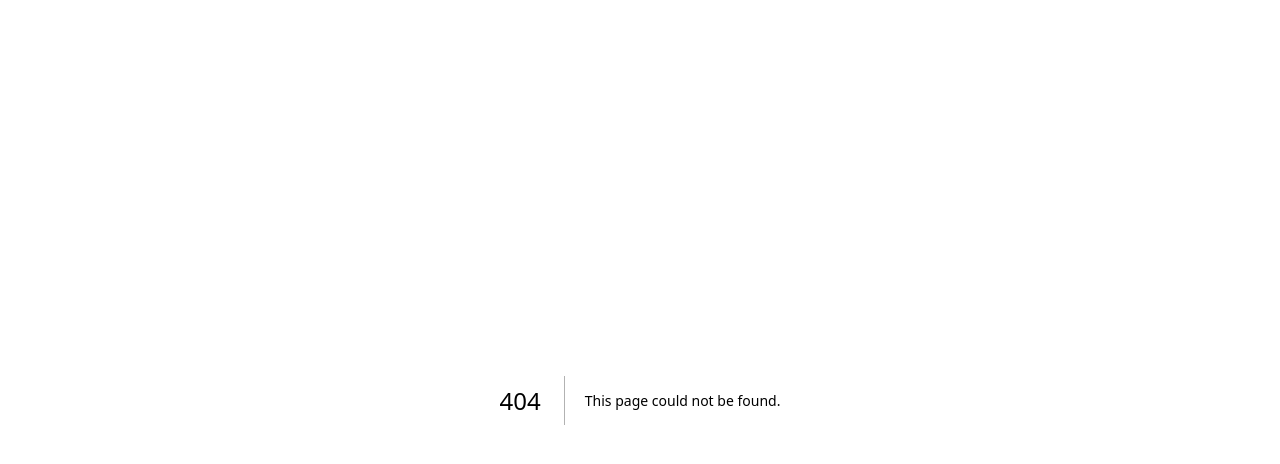
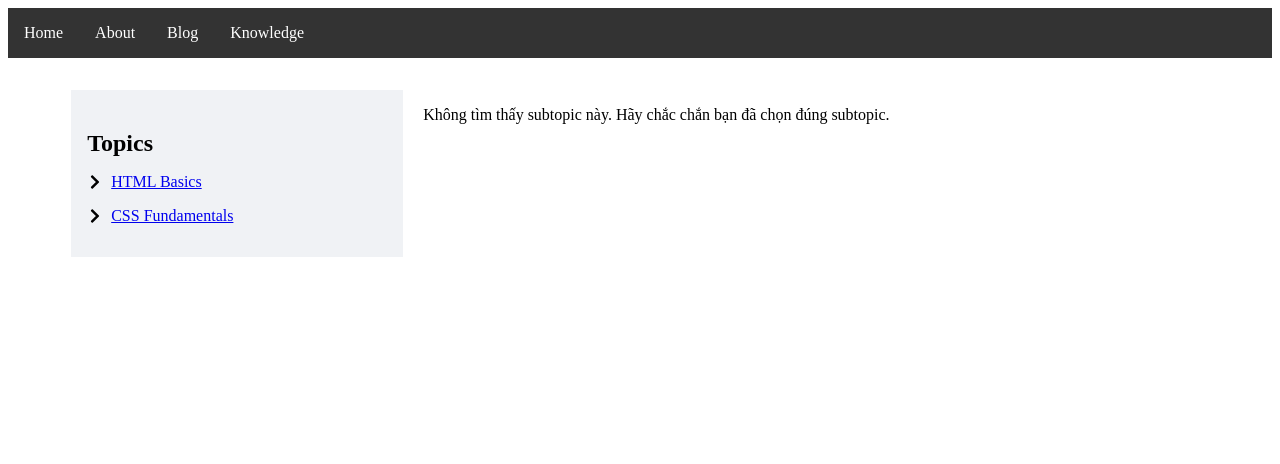
Before and after one commit to duytu0208/FrontendService, a Next.js app in the folder english_app/: page /knowledge/1/1 in a window 1280 px wide. Before the commit this address had no page. Shown: the top 464 px of the page. Built offline with nearby package versions, Linux system fonts and the light colour scheme.

Commit message:
feature(topic trê): add topic tree

```diff
--- a/english_app/src/components/Sidebar.tsx
+++ b/english_app/src/components/Sidebar.tsx
@@ -1,22 +1,68 @@
-// components/Sidebar.tsx
 import Link from 'next/link';
+import { useState } from 'react';
+import { FaChevronDown, FaChevronRight } from 'react-icons/fa';
 import styles from '../styles/Sidebar.module.css'; // CSS cho sidebar
 
 const topics = [
-    { id: 'html-basics', title: 'html-basics' },
-    { id: 'css-fundamentals', title: 'css-fundamentals' }
+    {
+        id: 'html-basics',
+        title: 'HTML Basics',
+        subtopics: [
+            { id: 'html-tags', title: 'HTML Tags' },
+            { id: 'html-attributes', title: 'HTML Attributes' }
+        ]
+    },
+    {
+        id: 'css-fundamentals',
+        title: 'CSS Fundamentals',
+        subtopics: [
+            { id: 'css-selectors', title: 'CSS Selectors' },
+            { id: 'css-box-model', title: 'CSS Box Model' }
+        ]
+    }
 ];
 
 const Sidebar = () => {
+    const [expandedTopics, setExpandedTopics] = useState<string[]>([]);
+
+    const toggleSubtopics = (id: string) => {
+        if (expandedTopics.includes(id)) {
+            setExpandedTopics(expandedTopics.filter(topicId => topicId !== id));
+        } else {
+            setExpandedTopics([...expandedTopics, id]);
+        }
+    };
+
     return (
         <div className={styles.sidebar}>
             <h3>Topics</h3>
             <ul>
                 {topics.map(topic => (
                     <li key={topic.id}>
-                        <Link href={`/knowledge/${topic.id}`}>
-                            {topic.title}
-                        </Link>
+                        <div
+                            className={styles.topicItem}
+                            onClick={() => toggleSubtopics(topic.id)}
+                        >
+                            {expandedTopics.includes(topic.id) ? (
+                                <FaChevronDown className={styles.icon} />
+                            ) : (
+                                <FaChevronRight className={styles.icon} />
+                            )}
+                            <Link href={`/knowledge/${topic.id}`}>
+                                {topic.title}
+                            </Link>
+                        </div>
+                        {expandedTopics.includes(topic.id) && (
+                            <ul className={styles.subtopics}>
+                                {topic.subtopics.map(subtopic => (
+                                    <li key={subtopic.id}>
+                                        <Link href={`/knowledge/${topic.id}/${subtopic.id}`}>
+                                            {subtopic.title}
+                                        </Link>
+                                    </li>
+                                ))}
+                            </ul>
+                        )}
                     </li>
                 ))}
             </ul>
--- /dev/null
+++ b/english_app/src/pages/knowledge/[topic]/[subtopic].tsx
@@ -0,0 +1,53 @@
+import { useRouter } from 'next/router';
+import Layout from '../../../components/Layout';
+import Sidebar from '../../../components/Sidebar';
+
+const subtopicsData = {
+    'html-basics': {
+        'html-tags': {
+            title: 'HTML Tags',
+            content: 'HTML tags are used to create elements in HTML.',
+        },
+        'html-attributes': {
+            title: 'HTML Attributes',
+            content: 'HTML attributes provide additional information about elements.',
+        },
+    },
+    'css-fundamentals': {
+        'css-selectors': {
+            title: 'CSS Selectors',
+            content: 'CSS selectors are used to target HTML elements for styling.',
+        },
+        'css-box-model': {
+            title: 'CSS Box Model',
+            content: 'The CSS box model describes the layout of HTML elements.',
+        },
+    }
+};
+
+const SubtopicPage = () => {
+    const router = useRouter();
+    const { topic, subtopic } = router.query;
+
+    const subtopicData = subtopicsData[topic as string]?.[subtopic as string];
+
+    return (
+        <Layout>
+            <div style={{ display: 'flex' }}>
+                <Sidebar />
+                <div style={{ marginLeft: '20px', flex: 1 }}>
+                    {subtopicData ? (
+                        <>
+                            <h1>{subtopicData.title}</h1>
+                            <p>{subtopicData.content}</p>
+                        </>
+                    ) : (
+                        <p>Không tìm thấy subtopic này. Hãy chắc chắn bạn đã chọn đúng subtopic.</p>
+                    )}
+                </div>
+            </div>
+        </Layout>
+    );
+};
+
+export default SubtopicPage;
--- a/english_app/src/styles/Layout.module.css
+++ b/english_app/src/styles/Layout.module.css
@@ -1,7 +1,16 @@
-/* styles/Layout.module.css */
+.layout {
+  display: flex;
+  flex-direction: column;
+  justify-content: flex-start;
+  align-items: flex-start; /* Căn trái layout */
+  margin: 2rem 5%; /* Thay px bằng % */
+}
 
-.layout {
-  /* Thay đổi `main` thành class cục bộ */
-  width: 80%;
-  margin-top: 2rem;
+.main-content {
+  background-color: #FFFFFF;
+  padding: 5%;
+  width: 75%; /* Chiếm 75% chiều rộng */
+  border-radius: 1rem;
+  box-shadow: 0px 4px 8px rgba(0, 0, 0, 0.1);
+  text-align: left; /* Căn trái nội dung chính */
 }
--- a/english_app/src/styles/Sidebar.module.css
+++ b/english_app/src/styles/Sidebar.module.css
@@ -1,29 +1,53 @@
-/* styles/Sidebar.module.css */
 .sidebar {
-    width: 200px;
-    background-color: #f4f4f4;
+    width: 300px;
+    background-color: #f0f2f5;
     padding: 1rem;
-    border-radius: 5px;
 }
 
 .sidebar h3 {
-    margin-top: 0;
+    font-size: 1.5rem;
+    margin-bottom: 1rem;
 }
 
 .sidebar ul {
     list-style-type: none;
-    padding: 0;
+    padding-left: 0;
 }
 
-.sidebar li {
-    margin: 0.5rem 0;
+.sidebar ul li {
+    margin-bottom: 1rem;
 }
 
-.sidebar a {
+.topicItem {
+    display: flex;
+    align-items: center;
+    cursor: pointer;
+}
+
+.topicItem:hover {
+    color: #1877f2;
+}
+
+.icon {
+    margin-right: 0.5rem;
+    font-size: 1rem;
+}
+
+.subtopics {
+    padding-right: 1rem;
+    margin-top: 1rem;
+}
+
+.subtopics li {
+    margin-bottom: 1rem;
+}
+
+.subtopics li a {
     text-decoration: none;
     color: #333;
 }
 
-.sidebar a:hover {
+.subtopics li a:hover {
     text-decoration: underline;
+    color: #1877f2;
 }
--- a/english_app/src/styles/globals.css
+++ b/english_app/src/styles/globals.css
@@ -1,27 +1,85 @@
-.navbar {
-    background-color: #333;
-    padding: 1rem;
+/* Áp dụng tông màu chính của Facebook */
+body {
+    font-family: 'Arial', sans-serif;
+    background-color: #F0F2F5;
+    color: #1C1E21;
+    margin: 0;
+    padding: 0;
+    line-height: 1.6;
+    text-align: left; /* Căn trái toàn bộ nội dung */
 }
 
-.navbar ul {
-    list-style: none;
-    display: flex;
-    gap: 1rem;
+h1, h2, h3 {
+    color: #1C1E21;
+    text-align: left; /* Căn trái các tiêu đề */
 }
 
-.navbar li a {
-    color: white;
+a {
+    color: #1877F2;
     text-decoration: none;
 }
 
-
-body {
-    font-family: Arial, sans-serif;
-    margin: 0;
-    padding: 0;
-    box-sizing: border-box;
+a:hover {
+    text-decoration: underline;
 }
 
-h1, h2, h3, p {
-    margin: 0 0 1rem;
+button {
+    background-color: #1877F2;
+    color: #FFFFFF;
+    border: none;
+    padding: 1rem 2rem; /* Sử dụng rem thay vì px */
+    border-radius: 0.5rem; /* Bo góc sử dụng rem */
+    cursor: pointer;
+    font-weight: bold;
+    transition: background-color 0.3s ease;
 }
+
+button:hover {
+    background-color: #165DC2;
+}
+
+/* Sidebar chỉnh bằng % để đáp ứng */
+.sidebar {
+    background-color: #FFFFFF;
+    padding: 5%;
+    width: 20%; /* Chiếm 20% chiều rộng màn hình */
+    border-radius: 1rem;
+    box-shadow: 0px 4px 8px rgba(0, 0, 0, 0.1);
+    text-align: left; /* Căn trái nội dung trong sidebar */
+}
+
+.sidebar h3 {
+    color: #1C1E21;
+    margin-bottom: 1rem; /* Sử dụng rem cho khoảng cách */
+}
+
+.sidebar ul {
+    list-style: none;
+    padding: 0;
+}
+
+.sidebar ul li {
+    margin-bottom: 1rem;
+}
+
+.sidebar ul li a {
+    color: #1877F2;
+    font-weight: bold;
+}
+
+.layout {
+    display: flex;
+    flex-direction: column;
+    justify-content: flex-start; /* Đẩy các phần tử lên đầu */
+    align-items: flex-start; /* Căn trái toàn bộ layout */
+    margin: 2rem 5%; /* Khoảng cách lề dùng % */
+}
+
+.main-content {
+    background-color: #FFFFFF;
+    padding: 5%;
+    width: 75%; /* Phần nội dung chính chiếm 75% chiều rộng */
+    border-radius: 1rem;
+    box-shadow: 0px 4px 8px rgba(0, 0, 0, 0.1);
+    text-align: left; /* Căn trái nội dung chính */
+}
--- /dev/null
+++ b/package.json
@@ -0,0 +1,5 @@
+{
+  "dependencies": {
+    "react-icons": "^5.3.0"
+  }
+}
```
Also changed, not shown: english_app/src/pages/knowledge/[topic].tsx (deleted, +0 -43 lines), 2 other files (tests, documents, lock files or other folders).
